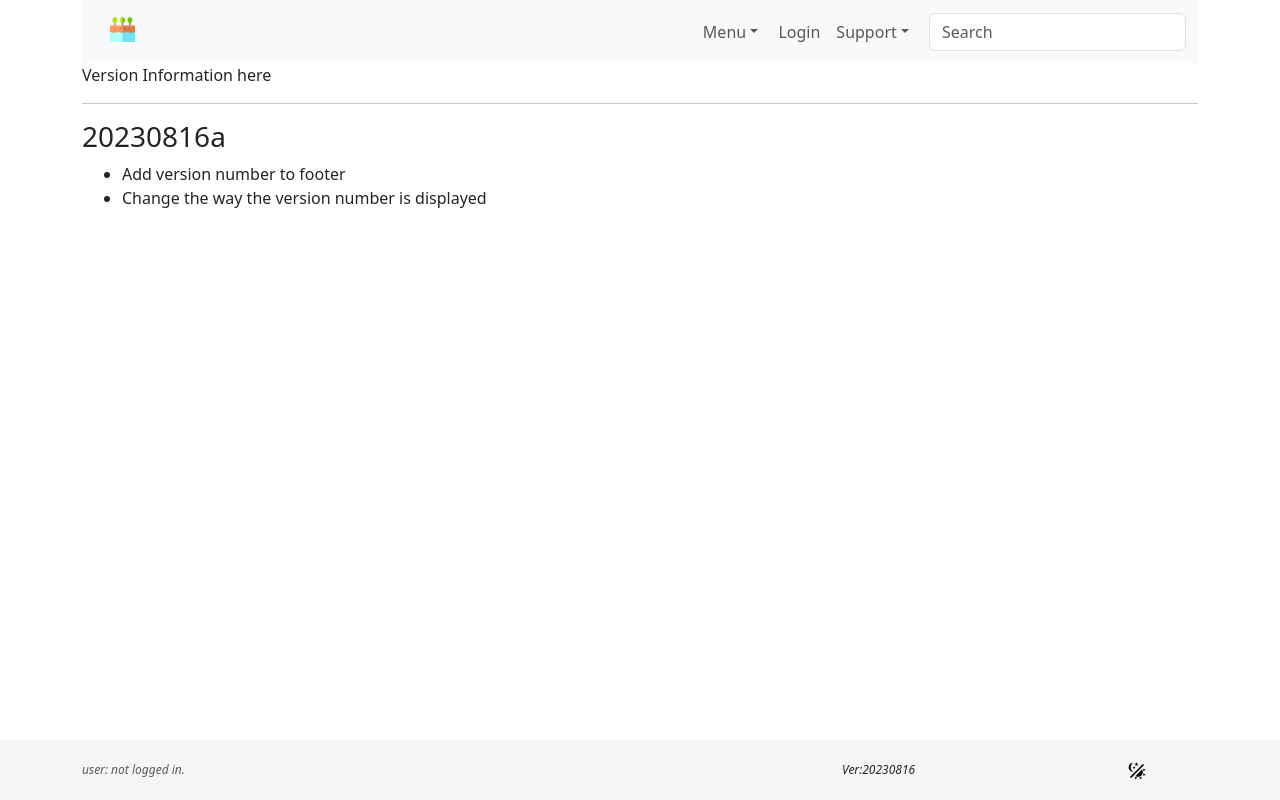
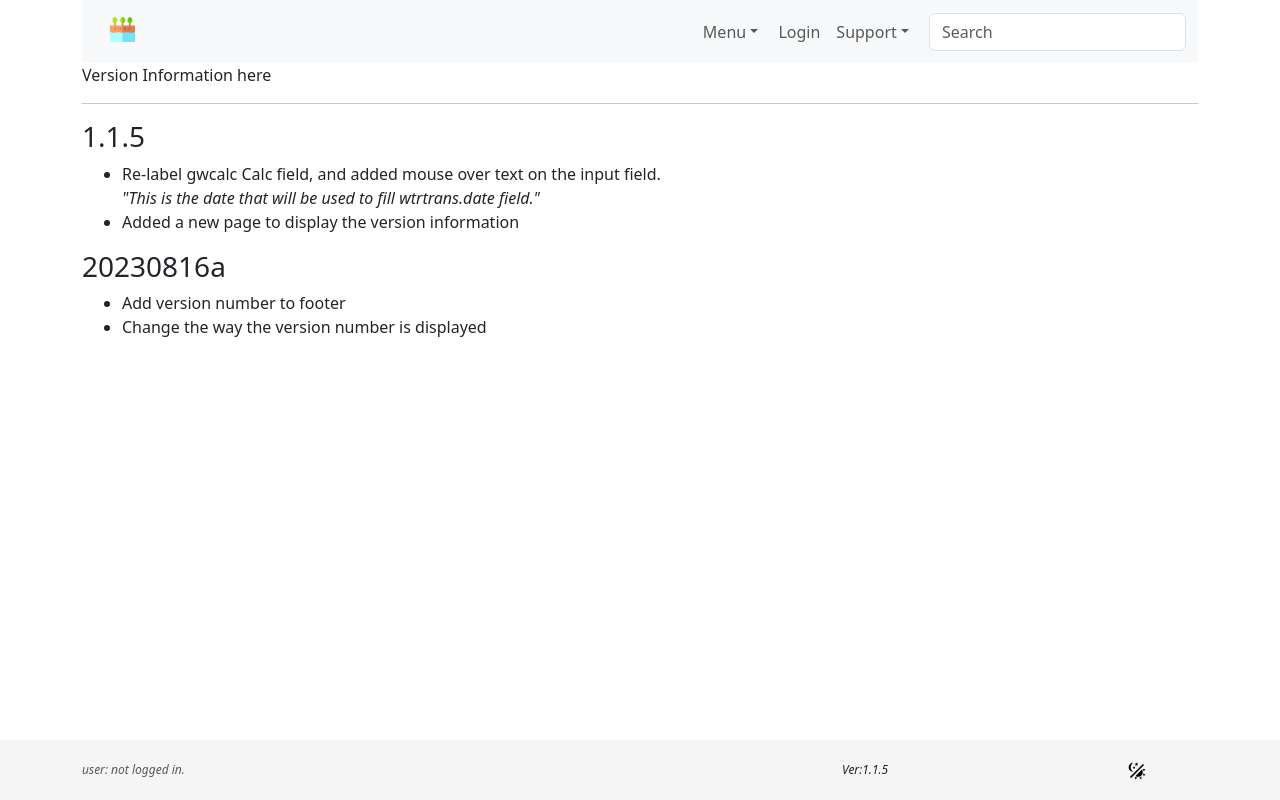
Before and after one commit to jcarter62/sgmaui, a Django app: page /versioninfo/ in a window 1280 px wide. Run offline with Django 4.2, Linux system fonts and the light colour scheme; data that the repository does not hold is empty.

Commit message:
Re-label gwcalc Calc field, and added mouse over text on the input field. Added a new page to display the version information

```diff
--- a/gwcalc/templates/gwcalc_inputs.html
+++ b/gwcalc/templates/gwcalc_inputs.html
@@ -20,9 +20,10 @@
             </div>
         </div>
         <div class="row">
-            <div class="col-3">Calc Date:</div>
+            <div class="col-3">Calc / Post Date:</div>
             <div class="col-6">
                 <input id="gc_calc_date" name="gc_calc_date"
+                       title="This is the date that will be used to fill wtrtrans.date field."
                         type="date" value="{{ calc_date }}"  onchange="save_inp_val('gc_calc_date')">
             </div>
         </div>
--- a/sgmaui/version.py
+++ b/sgmaui/version.py
@@ -1,4 +1,4 @@
 #
 # Version information for sgmaui application
 #
-VERSION = "20230816"
+VERSION = "1.1.5"
--- a/versioninfo/templates/version_home.html
+++ b/versioninfo/templates/version_home.html
@@ -3,6 +3,16 @@
 {% block content %}
     Version Information here
     <hr>
+    <h3>1.1.5</h3>
+    <ul>
+    <li>Re-label gwcalc Calc field, and added mouse over text on the input field.<br>
+        <i>"This is the date that will be used to fill wtrtrans.date field."</i>
+        <br>
+    </li>
+    <li>Added a new page to display the version information</li>
+
+    </ul>
+
     <h3>20230816a</h3>
     <ul>
     <li>Add version number to footer</li>
```
